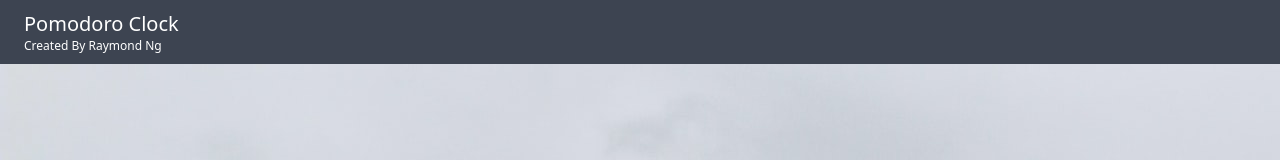
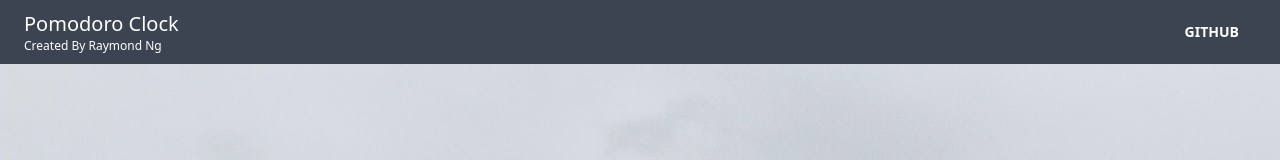
Before and after one commit to rayng86/pomodoro-clock, a React (Create React App) app: page / in a window 1280 px wide. Shown: the top 160 px of the page. Built offline with nearby package versions, Linux system fonts and the light colour scheme.

Commit message:
add link to git repo

```diff
--- a/src/components/NavBar.tsx
+++ b/src/components/NavBar.tsx
@@ -7,6 +7,15 @@ const NavBar = () => {
         <div className="text-xl">Pomodoro Clock</div>
         <div className="text-xs block">Created By Raymond Ng</div>
       </div>
+      <div className="flex-none px-2 mx-2">
+        <a
+          href="https://github.com/rayng86/pomodoro-clock"
+          target="_blank"
+          rel="noreferrer"
+        >
+          <button className="btn btn-ghost">github</button>
+        </a>
+      </div>
     </div>
   );
 };
```
